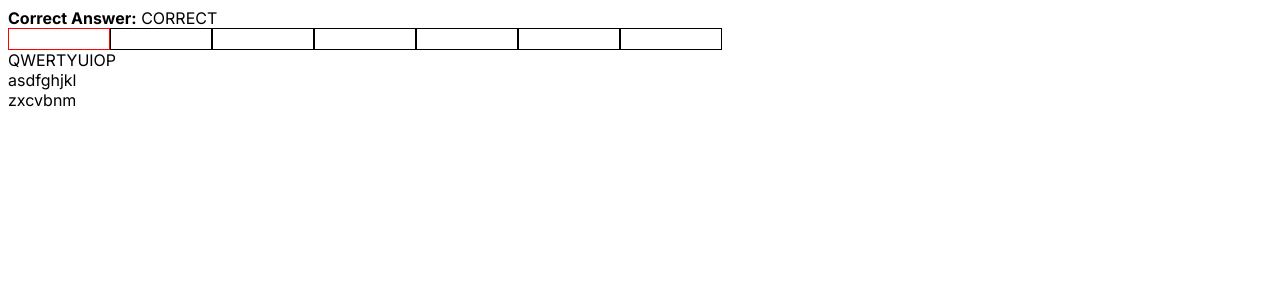
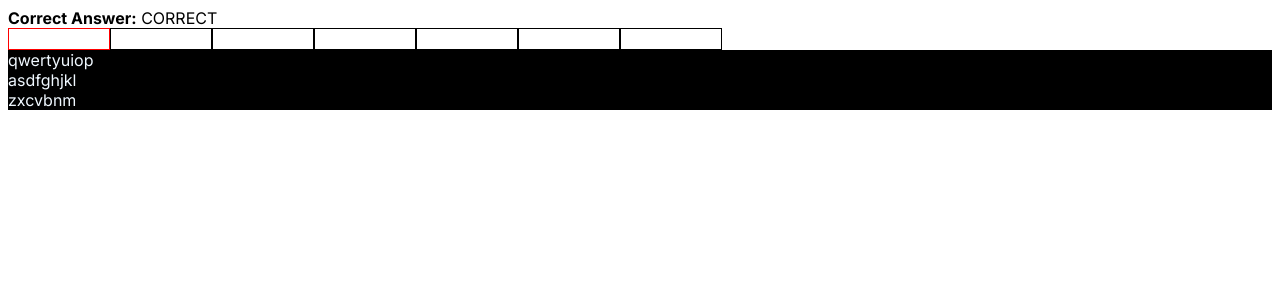
Before and after one commit to Fordcois/crown-cryptic, a Next.js app: page / in a window 1280 px wide. Shown: the top 300 px of the page. Built offline with nearby package versions, Linux system fonts and the light colour scheme.

Commit message:
introduces keyboard styling

```diff
--- a/src/app/globals.css
+++ b/src/app/globals.css
@@ -14,3 +14,8 @@
   width: 100px;
 
 }
+
+.Keyboard{
+  background-color: black;
+  color: aliceblue;
+}
--- a/src/components/keyboard.js
+++ b/src/components/keyboard.js
@@ -2,8 +2,8 @@
 const Keyboard = ({ currentSelectedSquare,letterIndex,correctLetter }) => {
 
   return (
-    <div>
-            <div>QWERTYUIOP</div>
+    <div className="Keyboard">
+            <div>qwertyuiop</div>
             <div>asdfghjkl</div>
             <div>zxcvbnm</div>
     </div>
```
